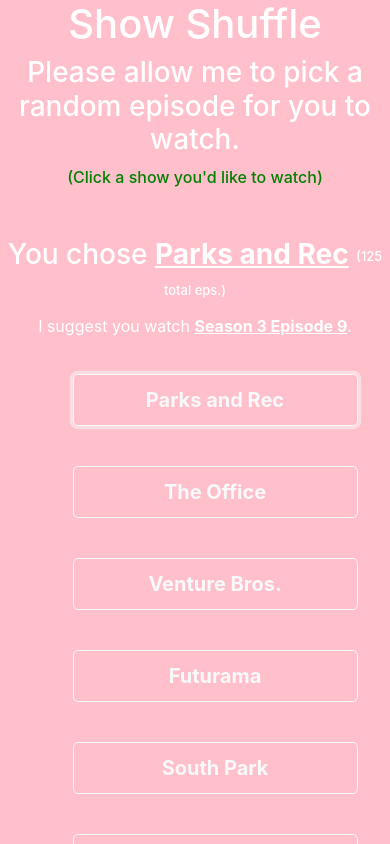
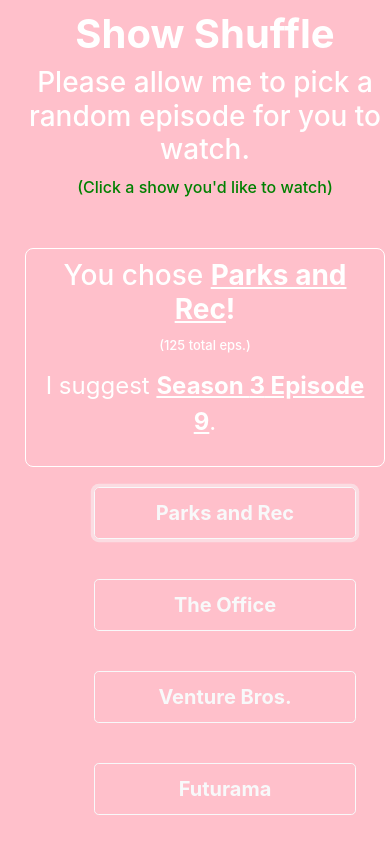
Before and after one commit to johnahnz0rs/show-shuffle, a React (Create React App) app in the folder client/: page / in a window 390 px wide. Both pictures are taken after a click on the button "Parks and Rec". Shown: the top 844 px of the page. Built offline with nearby package versions, Linux system fonts and the light colour scheme.

Commit message:
fixed some css/mobile

```diff
--- a/client/src/App.css
+++ b/client/src/App.css
@@ -8,3 +8,7 @@
 .btn {
     white-space: normal;
 }
+body {
+    background-color: pink;
+    padding: 10px;
+}
--- a/client/src/components/Home.js
+++ b/client/src/components/Home.js
@@ -215,21 +215,24 @@
         };
 
         const recommendation = {
-            // border: '1px solid white',
-            borderRadius: '8px'
+            border: '1px solid white',
+            borderRadius: '8px',
+            margin: 'auto',
+            padding: '10px'
         };
 
         const small = {fontSize: 'small'};
         const medium = {fontSize: 'medium', color: 'green'};
+        const large = {fontSize: 'x-large'};
 
         return(
             <React.Fragment>
-                <div className="" style={divStyle}>
+                <div className="container-fluid" style={divStyle}>
 
                     {/*<button className="btn btn-sm btn-primary" onClick={this.printState}>print state</button>*/}
 
                     <div className="text-center">
-                        <h1>Show Shuffle</h1>
+                        <h1 className="font-weight-bold">Show Shuffle</h1>
                         <h3 className="mb-5">Please allow me to pick a random episode for you to watch.
                         <br style={{color: 'green'}} /><span style={medium}>(Click a show you'd like to watch) </span></h3>
                     </div>
@@ -238,10 +241,11 @@
                     {this.state.showName &&
                     <div className="text-center" style={recommendation}>
 
-                        <h3 className="align-middle">You chose <span className="font-weight-bold"><u>{this.state.showName}</u></span> <span style={small} className="align-middle">({this.state.showTotal} total eps.)</span></h3>
+                        <h3 className="align-middle">You chose <span className="font-weight-bold"><u>{this.state.showName}</u>!</span>
+                            <br /><span style={small} className="align-middle">({this.state.showTotal} total eps.)</span></h3>
 
                         {this.state.season && this.state.episode &&
-                        <p>I suggest you watch <span className="font-weight-bold"><u>Season {this.state.season} Episode {this.state.episode}</u></span>.</p>
+                        <p><span style={large}>I suggest <span className="font-weight-bold"><u>Season {this.state.season} Episode {this.state.episode}</u></span>.</span></p>
                         }
 
                     </div>
@@ -317,11 +321,6 @@
                                 Brooklyn Nine-Nine
                             </button>
 
-
-
-
-
-
                         </div>
                     </div>
 
```
